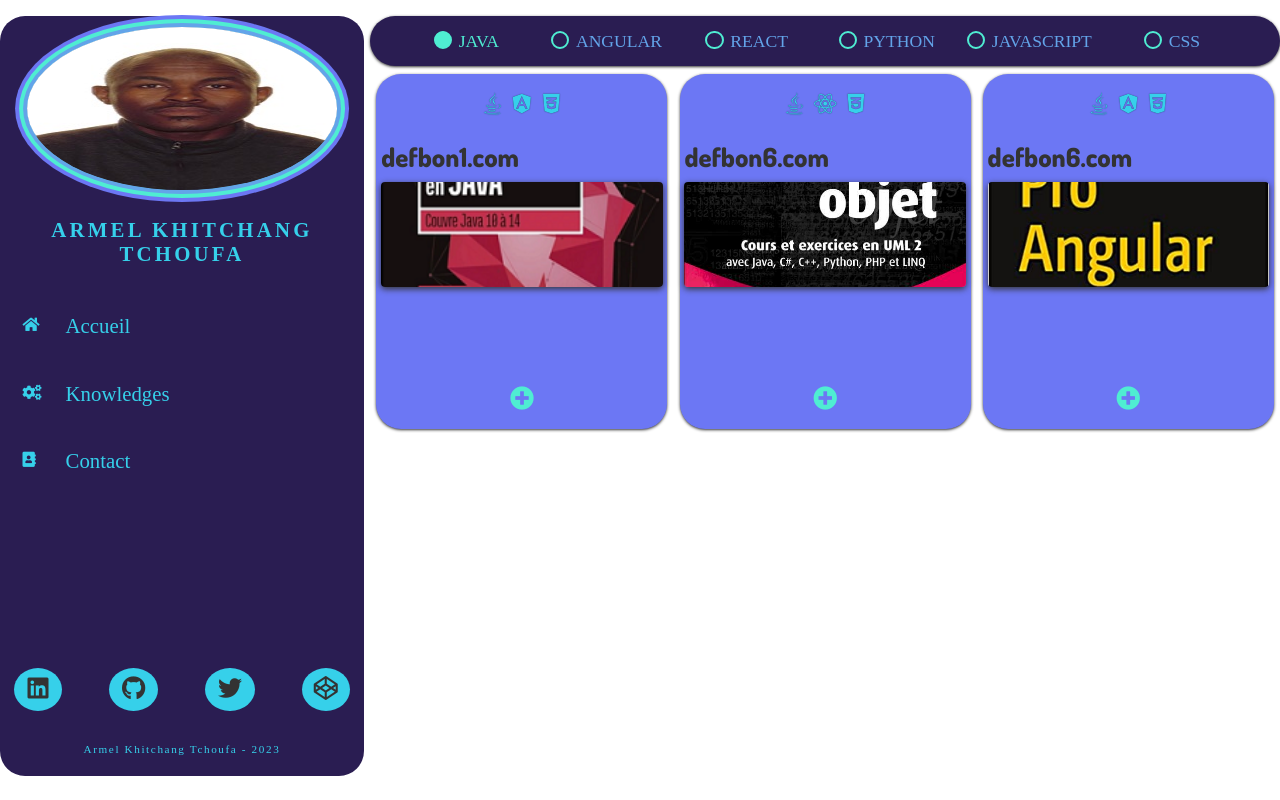
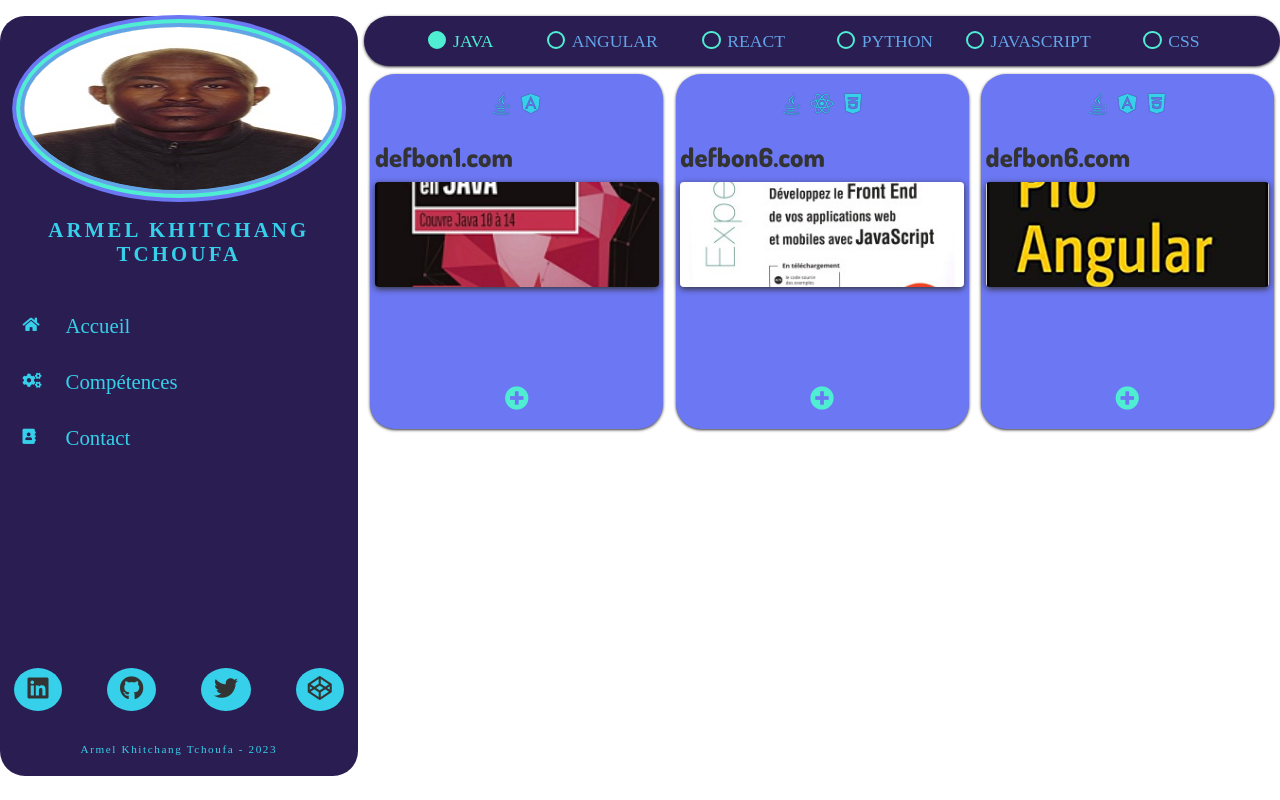
Before and after one commit to armelKhitchang/cv-armel-online, a React (Create React App) app: page /portfolio in a window 1280 px wide. Built offline with nearby package versions, Linux system fonts and the light colour scheme; a web font is replaced by a local one.

Commit message:
deploy app

```diff
--- a/src/components/Navigation.js
+++ b/src/components/Navigation.js
@@ -17,10 +17,10 @@ const Navigation = () => {
                     </NavLink>
                   </li>
                   <li><NavLink  to="/competences">
-                        <i className='fas fa-cogs'></i><span>Knowledges</span>
+                        <i className='fas fa-cogs'></i><span>Compétences</span>
                     </NavLink>
                   </li>
-                 {/*  <li><NavLink  to="/portfolio" >
+                 { /* <li><NavLink  to="/portfolio" >
                         <i className='fa fa-briefcase'></i><span>Portfolio</span>
                     </NavLink>
                   </li> */}
--- a/src/data/portfolioData.js
+++ b/src/data/portfolioData.js
@@ -2,28 +2,28 @@ export const portfolioData =[
     {
         id: 1,
         name: "defbon1.com",
-        languages: ['Java','Angular','CSS'],
-        languagesIcons: ['fab fa-java','fab fa-angular','fab fa-css3-alt'],
+        languages: ['Java','Angular'],
+        languagesIcons: ['fab fa-java','fab fa-angular'],
         source: 'https://www.github.com',
-        info: 'Javascript est un langage de programmation de scripts principalement employé dans les pages web interactives et à ce titre est une partie essentielle des applications web. Avec les  langages HTML et CSS, JavaScript est au cœur des langages utilisés  par les développeurs web',
+        info: "Java est un langage de programmation informatique populaire et puissant qui a été développé par Sun Microsystems (maintenant propriété d'Oracle) dans les années 1990. Java est un langage de programmation orienté objet, ce qui signifie qu'il permet la programmation orientée objet (POO), un paradigme de programmation qui permet de modéliser des problèmes en termes d'objets et d'interactions entre eux.",
         picture: './media/Java1.png'
 
     },
     {
         id: 2,
         name: "defbon2.com",
-        languages: ['java','Javascript','React'],
-        languagesIcons: ['fab fa-java','fab fa-js','fab fa-react'],
+        languages: ['Javascript','React'],
+        languagesIcons: ['fab fa-js','fab fa-react'],
         source: 'https://www.google.com',
         info: 'JavaScript est un langage de programmation de scripts principalement employé dans les pages web interactives et à ce titre est une partie essentielle des applications web. Avec les  langages HTML et CSS, JavaScript est au cœur des langages utilisés  par les développeurs web',
-        picture: './media/React2.png'
+        picture: './media/React3.jpg'
 
     },
     {
         id: 3,
         name: "defbon3.com",
-        languages: ['Javascript','Python','CSS'],
-        languagesIcons: ['fab fa-js','fab fa-python','fab fa-css3-alt'],
+        languages: ['Python','Javascript'],
+        languagesIcons: ['fab fa-python','fab fa-js'],
         source: 'https://www.yahoo.com',
         info: 'JavaScript est un langage de programmation de scripts principalement employé dans les pages web interactives et à ce titre est une partie essentielle des applications web. Avec les  langages HTML et CSS, JavaScript est au cœur des langages utilisés  par les développeurs web',
         picture: './media/java3.jpg'
@@ -36,14 +36,14 @@ export const portfolioData =[
         languagesIcons: ['fab fa-java','fab fa-css3-alt','fab fa-react'],
         source: 'https://www.facebook.com',
         info: 'JavaScript est un langage de programmation de scripts principalement employé dans les pages web interactives et à ce titre est une partie essentielle des applications web. Avec les  langages HTML et CSS, JavaScript est au cœur des langages utilisés  par les développeurs web',
-        picture: './media/React1.png'
+        picture: './media/React2.png'
 
     },
     {
         id: 5,
         name: "defbon5.com",
-        languages: ['javascript','Python','Angular'],
-        languagesIcons: ['fab fa-js', 'fab fa-python', 'fab fa-angular'],
+        languages: ['javascript','Python'],
+        languagesIcons: ['fab fa-js', 'fab fa-python'],
         source: 'https://www.twitter.com',
         info: 'JavaScript est un langage de programmation de scripts principalement employé dans les pages web interactives et à ce titre est une partie essentielle des applications web. Avec les  langages HTML et CSS, JavaScript est au cœur des langages utilisés  par les développeurs web',
         picture: './media/Python1.jpg'
@@ -57,7 +57,7 @@ export const portfolioData =[
         languagesIcons: ['fab fa-java','fab fa-react','fab fa-css3-alt'],
         source: 'https://www.oracle.com',
         info: 'JavaScript est un langage de programmation de scripts principalement employé dans les pages web interactives et à ce titre est une partie essentielle des applications web. Avec les  langages HTML et CSS, JavaScript est au cœur des langages utilisés  par les développeurs web',
-        picture: './media/java3.jpg'
+        picture: './media/React3.jpg'
 
     },
 
@@ -75,8 +75,8 @@ export const portfolioData =[
     {
         id: 8,
         name: "defbon6.com",
-        languages: ['Python','Angular','CSS'],
-        languagesIcons: ['fab fa-python','fab fa-angular','fab fa-css3-alt'],
+        languages: ['Python','Angular'],
+        languagesIcons: ['fab fa-python','fab fa-angular'],
         source: 'https://www.oracle.com',
         info: 'JavaScript est un langage de programmation de scripts principalement employé dans les pages web interactives et à ce titre est une partie essentielle des applications web. Avec les  langages HTML et CSS, JavaScript est au cœur des langages utilisés  par les développeurs web',
         picture: './media/Angular2.jpg'
--- a/src/index.js
+++ b/src/index.js
@@ -11,7 +11,4 @@ root.render(
   </React.StrictMode>
 );
 
-// If you want to start measuring performance in your app, pass a function
-// to log results (for example: reportWebVitals(console.log))
-// or send to an analytics endpoint. Learn more: https://bit.ly/CRA-vitals
 reportWebVitals();
--- a/src/styles/_settings.scss
+++ b/src/styles/_settings.scss
@@ -14,7 +14,7 @@ $black: #333;
 
 $borderRadius: 25px;
 $shadow: 0 1px 3px #333;
-$minHeight: 95vh;
+$min-height: 95vh;
 
 
 @mixin verticalCenter {
@@ -22,7 +22,7 @@ $minHeight: 95vh;
     justify-content: center;
     align-items: center;
   }
-  * {
+*{
     box-sizing: border-box;
     margin: 0;
     padding: 0;
@@ -53,14 +53,14 @@ a:visited {
 .home, .knowledges, .portfolio, .contact {
   display: flex;
 
-  @media screen and (max-width: 1000px){
+  @media screen and (max-width: 850px){
         display: block !important;
     }
 }
 
 .homeContent, .knowledgesContent, .contactContent, .portfolioContent, .notFoundContent{
     margin-left: .4rem;
-    @media screen and (max-width: 1000px){
+    @media screen and (max-width: 850px){
         margin-left: block !important;
     }
 }
--- a/src/styles/components/_navigation.scss
+++ b/src/styles/components/_navigation.scss
@@ -1,9 +1,8 @@
 .sidebar {
     background-color: $couleur-1;
     font-family: $font-1;
-    height: 100%;
-    min-height: $minHeight;
-    width: 400px;
+    min-height: $min-height;
+    width: 500px;
     border-radius: $borderRadius;
     position: relative;
     display: grid;
@@ -27,8 +26,6 @@
         left: 50%;
         transform: translateX(-50%);
         width: 100%;
-
-
     img{
         border-radius: 50%;
         box-shadow: 0 0 0 4px $couleur-3, 0 0 0 8px $couleur-4, 0 0 0 12px $couleur-2;
@@ -46,11 +43,8 @@
   .navigation{
     grid-area: 2;
     padding: 2rem 1rem;
-
     ul{
         height: 60%;
-        display: grid;
-
         li{
                 padding: 1rem 0 1rem .4rem;
                 font-size: 1.3rem;
@@ -59,7 +53,6 @@
             &:hover i {
                 transform: translate(3px, 3px);
             }
-
             a{
                 color: $couleur-5;
             }
@@ -71,7 +64,6 @@
                 font-size: 0.95rem;
                 transform: translateY(3px);
                 transition: 0.2s ease;
-
             }
             span{
                 margin-left: 2.7rem;
@@ -79,7 +71,7 @@
         }
     }
   }
-
+}
   .socialNetwork{
     grid-area: 3;
 
@@ -118,9 +110,9 @@
         text-align: center;
         letter-spacing: .1rem;
         font-size: .7rem;
-
       p{
             color: $couleur-5;
+
             &:hover{
                 color: $couleur-4;
             }
@@ -130,14 +122,11 @@
     }
 }
 
-}
-
-
 @media screen and (max-width: 850px) {
 
     .sidebar{
         display: flex;
-        min-height: 80px;
+        min-height: 50px;
         margin-bottom: .2rem;
         width: 100%;
     }
@@ -147,10 +136,10 @@
     }
     .navigation{
         width: 100%;
-        padding: .1rem 1rem;
+        padding: .1rem 4rem;
 
         ul{
-            display: flex;
+            display:flex;
             justify-content: space-between;
 
             span{
--- a/src/styles/pages/_contact.scss
+++ b/src/styles/pages/_contact.scss
@@ -1,7 +1,7 @@
 .contactContent {
     background: $couleur-3;
     border-radius: $borderRadius;
-    width: 1000px;
+    width: 100%;
     overflow: hidden;
     display: grid;
     grid-template-columns: 1fr;
--- a/src/styles/pages/_home.scss
+++ b/src/styles/pages/_home.scss
@@ -2,9 +2,8 @@
 
     .homeContent {
         background: linear-gradient(115deg, $couleur-1 50%, transparent 100%);
-        min-height: $minHeight;
-        width: 1000px;
-        min-height: 500px;
+        min-height: $min-height;
+        width: 100%;
         border-radius: $borderRadius;
         position: relative;
         overflow: hidden;
@@ -69,7 +68,7 @@
 @media screen and (max-width: 580px) {
     .homeContent{
         &:after{
-            background: url('../../media/Armel_home.jpg') no-repeat 50%/cover !important;
+            background: url('../../media/Armel_home2.jpg') no-repeat 50%/cover !important;
         }
 
         h1{
--- a/src/styles/pages/_knowledges.scss
+++ b/src/styles/pages/_knowledges.scss
@@ -1,7 +1,7 @@
     .knowledges{
         .knowledgesContent{
-        min-height: $minHeight;
-        width: 1000px;
+            min-height: $min-height;
+            width: 100%;
             position: relative;
             overflow: hidden;
             display: grid;
--- a/src/styles/pages/_portfolio.scss
+++ b/src/styles/pages/_portfolio.scss
@@ -1,8 +1,8 @@
 .portfolio {
     .portfolioContent {
-      width: 1000px;
+      width: 100%;
       display: grid;
-      min-height: $minHeight;
+      min-height: $min-height;
       grid-template-columns: 1fr;
       grid-template-rows: 50px 1fr;
       grid-template-areas:
```
Lines whose indentation alone changed are shown as unchanged.
